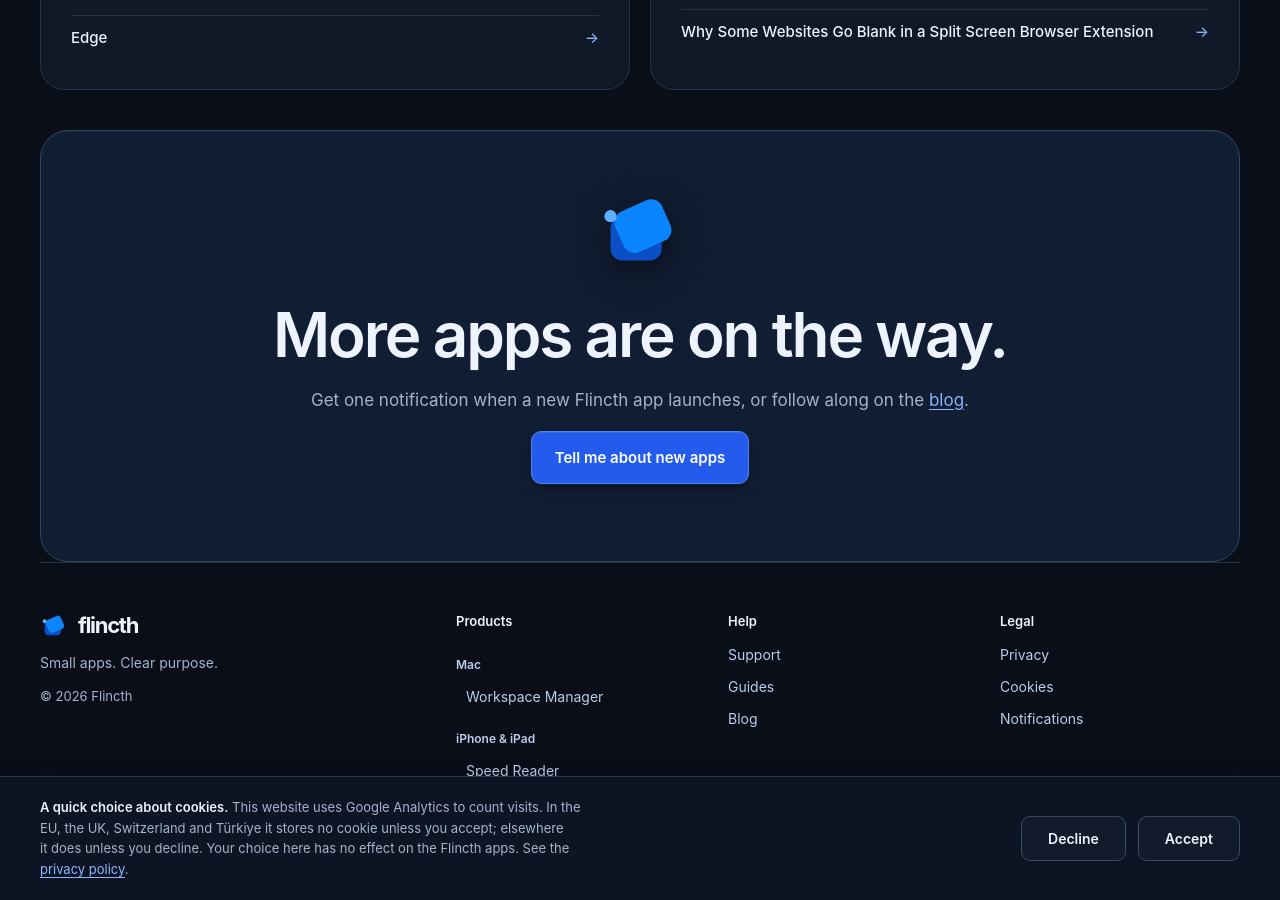
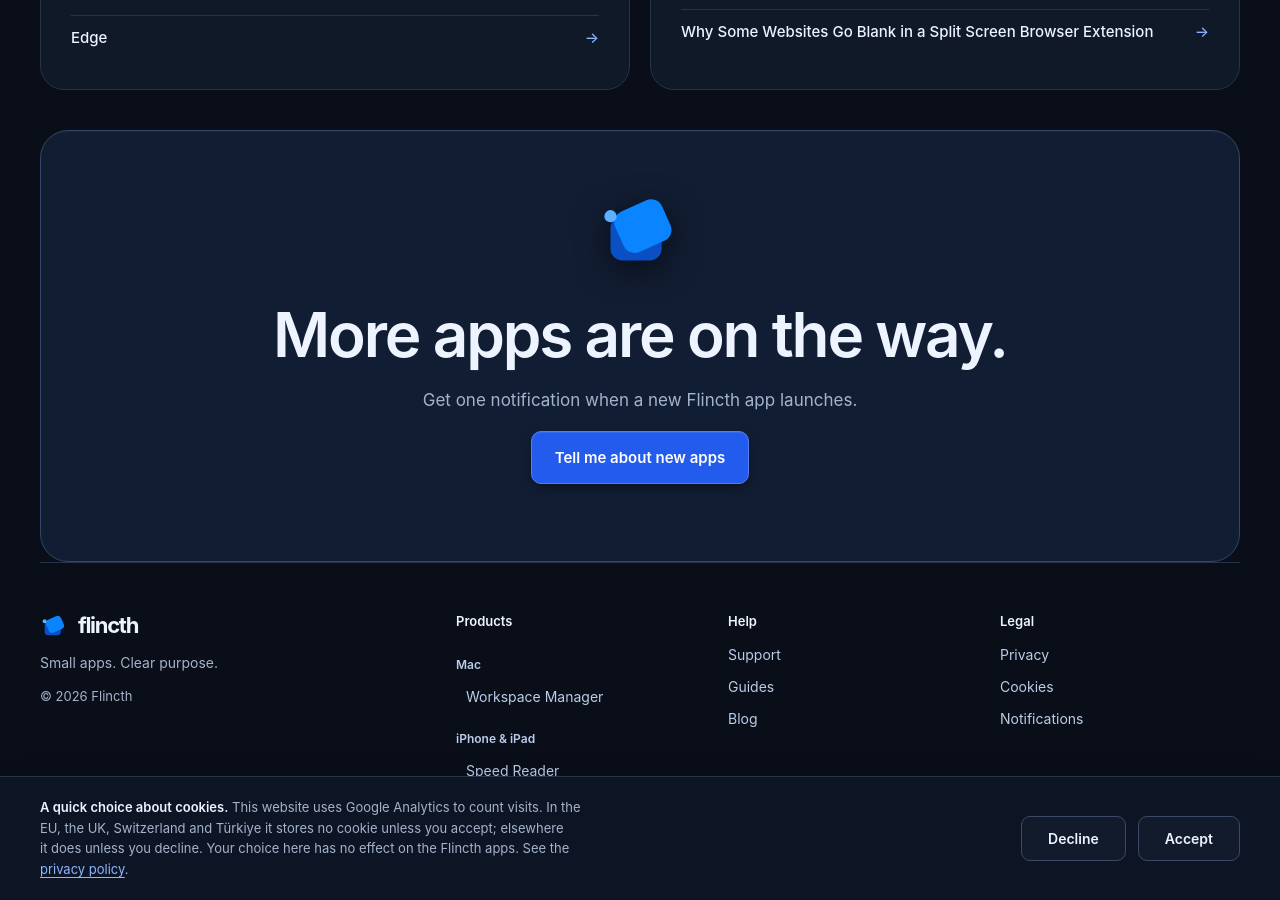
Before and after one commit to safakveziran/flincth-website, a Jekyll site: the page built from index.html, in a window 1280 px wide and 900 px high, scrolled down 2472 px. Built offline with Jekyll 4.4.1, drawn with Linux system fonts in a browser that asks for light colours.

Commit message:
fix: remove duplicate blog promotion from home page closing

```diff
--- a/index.html
+++ b/index.html
@@ -70,5 +70,5 @@
       </div>
     </section>
 
-    <section class="closing wrap" id="availability"><img src="/assets/flincth-mark.svg" alt="Flincth" width="88" height="88" loading="lazy"><h2>More apps are on the way.</h2><p>Get one notification when a new Flincth app launches, or follow along on the <a href="/blog/">blog</a>.</p><div class="closing-actions">{% include notify-button.html topic="new-apps" label="news" %}<a class="button primary" href="/blog/" data-notify-fallback>Read the blog</a><a class="text-link" href="https://medium.com/@flincth" rel="noopener" data-notify-fallback>Follow on Medium <span aria-hidden="true">↗</span></a></div>{% include notify-hint.html %}</section>
+    <section class="closing wrap" id="availability"><img src="/assets/flincth-mark.svg" alt="Flincth" width="88" height="88" loading="lazy"><h2>More apps are on the way.</h2><p>Get one notification when a new Flincth app launches.</p><div class="closing-actions">{% include notify-button.html topic="new-apps" label="news" %}<a class="button primary" href="#products" data-notify-fallback>Explore the apps</a></div>{% include notify-hint.html %}</section>
   </main>
```
Also changed, not shown: other parts of index.html (+1 -1 lines).
